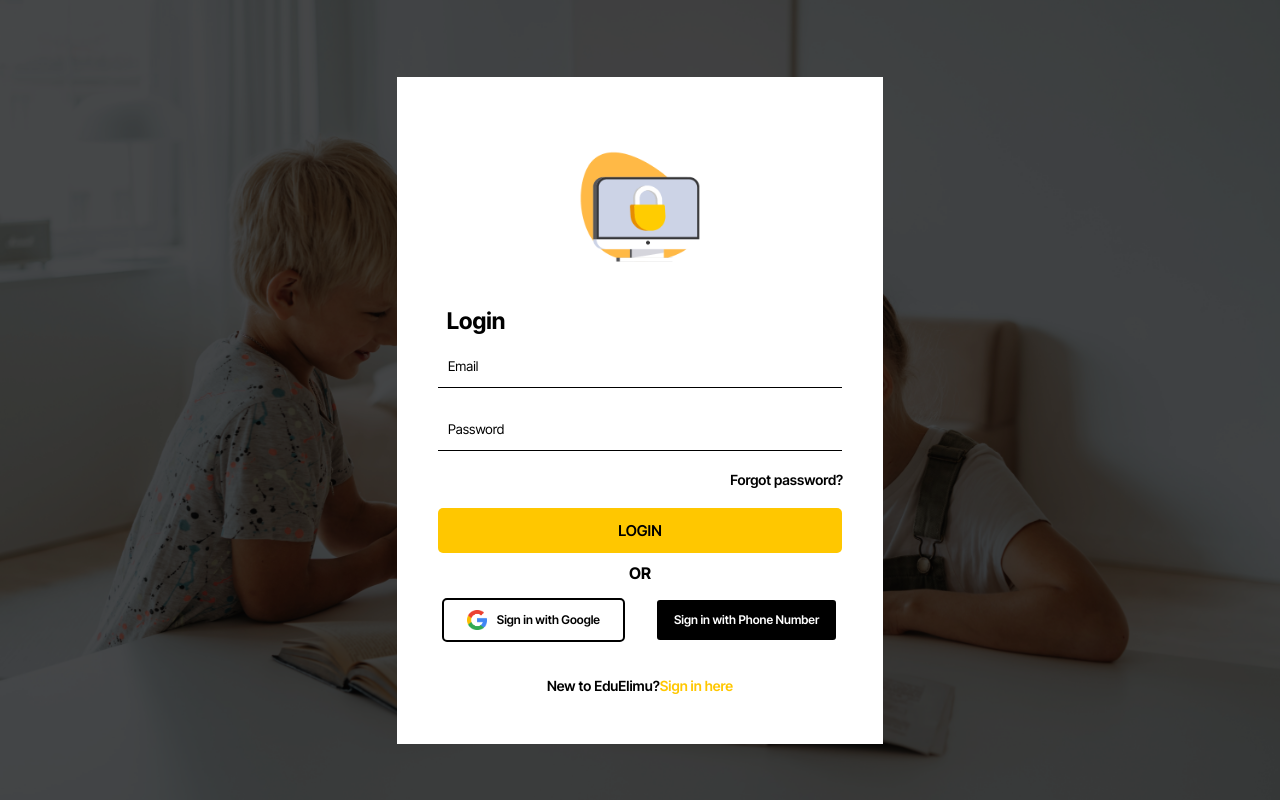
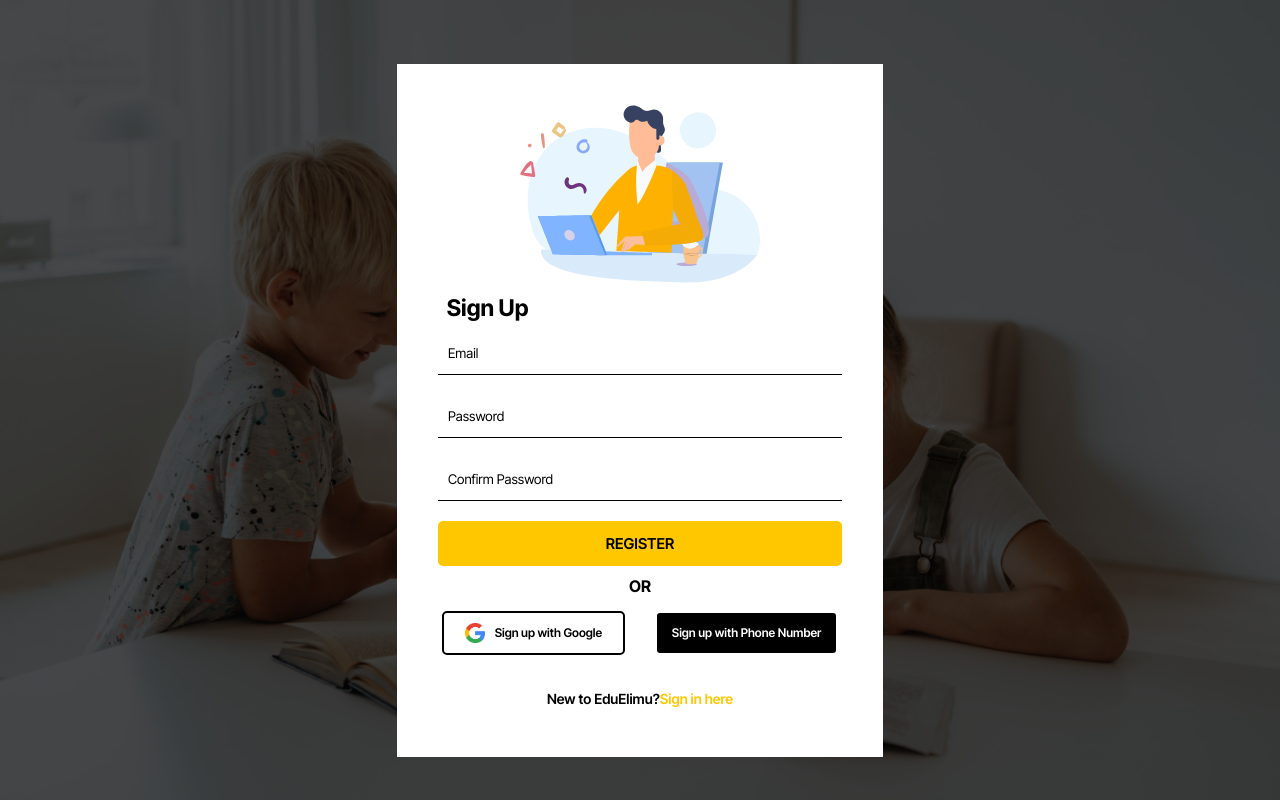
Before and after one commit to etemesi254/EduElimu, a React (Create React App) app in the folder Frontend/web/: page /register in a window 1280 px wide. Built offline with nearby package versions, Linux system fonts and the light colour scheme; no server answers; a web font is replaced by a local one.

Commit message:
Registration using normal form complete

```diff
--- a/Frontend/web/src/App.js
+++ b/Frontend/web/src/App.js
@@ -13,10 +13,14 @@
 import RegisterUser from './user_auth/register';
 import Loginuser from './user_auth/login';
 import Watchlist from './watchlist/watchlist';
+import { AuthProvider } from './context/AuthContext';
 
 function App() {
   return (
-    <Loginuser/>
+    <AuthProvider>
+      <RegisterUser/>
+    </AuthProvider>
+
 
   );
 }
--- /dev/null
+++ b/Frontend/web/src/context/AuthContext.js
@@ -0,0 +1,34 @@
+import React, { useContext, useEffect, useState } from 'react';
+import { authFB } from '../user_auth/firebase';
+
+
+const AuthContext = React.createContext();
+
+export function useAuth(){
+    return useContext(AuthContext)
+}
+
+export function AuthProvider({children}) {
+    const [currentUser, setCurrentUser] = useState();
+
+    function signup(email, password) {
+        return authFB.createUserWithEmailAndPassword(email, password);
+    }
+
+    useEffect(()=>{
+        const unsubscribe = authFB.onAuthStateChanged(user=>{
+            setCurrentUser(user);
+        })
+
+        return unsubscribe;
+    },[])
+    const value = {
+        currentUser,
+        signup
+    }
+  return (
+    <AuthContext.Provider value={value}>
+        {children}
+    </AuthContext.Provider>
+  )
+}
--- /dev/null
+++ b/Frontend/web/src/user_auth/firebase.js
@@ -0,0 +1,15 @@
+import firebase from "firebase/compat/app";
+import "firebase/compat/auth";
+
+const app = firebase.initializeApp({
+    apiKey: "AIzaSyD_NvaU5wvR41xHaAeEk41vsBOgT0YLM0M",
+    authDomain: "eduelimu.firebaseapp.com",
+    projectId: "eduelimu",
+    storageBucket: "eduelimu.appspot.com",
+    messagingSenderId: "289499981898",
+    appId: "1:289499981898:web:97681579c96a5c74b0deb3",
+    measurementId: "G-T4Y25T09C7"
+});
+
+export const authFB = app.auth();
+export default app;
--- a/Frontend/web/src/user_auth/register.css
+++ b/Frontend/web/src/user_auth/register.css
@@ -161,6 +161,13 @@
     justify-content: right;
     align-self: flex-end;
   }
+  .error{
+    padding: 10px 5px;
+    background-color: rgb(255, 243, 243);
+    color: red;
+    font-size: 12px;
+    font-weight: 600;
+  }
   @media screen and (max-width: 700px){
     .whiite-bk{
       background-color: white;
--- a/Frontend/web/src/user_auth/register.js
+++ b/Frontend/web/src/user_auth/register.js
@@ -1,9 +1,41 @@
 import './register.css';
 import lottie from 'lottie-web';
-import { useEffect, useRef } from 'react';
-import {IoChevronBackCircle} from "react-icons/io5";
+import { useEffect, useRef,useState } from 'react';
+import { useAuth } from '../context/AuthContext';
+
 function RegisterUser (){
     const container = useRef(null);
+    const {signup} = useAuth();
+    const [email,setEmail] = useState('');
+    const [password,setPassword] = useState('');
+    const [confirmPassword, setConfirmPassword] = useState('');
+    const [error,setError] = useState('');
+    const [loading,setLoading] = useState(false);
+
+    const handleEmailInput = (e) => setEmail(e.target.value);
+    const handlePasswordInput = (e) => setPassword(e.target.value);
+    const handleConfirmPasswordInput = (e) => setConfirmPassword(e.target.value);
+
+    async function handleSubmit(e){
+        e.preventDefault();
+        if(password!= confirmPassword){
+            setError('Your passwords do not match')
+            setTimeout(() => {
+                setError('');
+            }, 3000);
+        }else{
+            try{
+                setLoading(true);
+                await signup(email,password)
+            }catch(error){
+                setError(`${error.message}`);
+            }
+            setLoading(false);
+            setTimeout(() => {
+                setError('');
+            }, 3000);
+        }
+    }
 
     useEffect(()=>{
         const instance = lottie.loadAnimation({
@@ -25,12 +57,26 @@
         <div className="form_container">
             <div className="whiite-bk">
                 <div className="lottie_container" ref={container}></div>
+                {error?<div className='error'>
+                    <p>{error}</p>
+                </div>:''}
                 <h3 className='alt-1'>Sign Up</h3>
-                <form className="form">
-                    <input type="Email" placeholder="Email"/>
-                    <input type="password" placeholder="Password"/>
-                    <input type="password" placeholder="Confirm Password"/>
-                    <button type="submit" className="login">REGISTER</button>
+                <form className="form" onSubmit={handleSubmit}>
+                    <input
+                        type="Email"
+                        placeholder="Email"
+                        onChange={handleEmailInput}
+                        value={email}/>
+                    <input type="password"
+                        placeholder="Password"
+                        onChange={handlePasswordInput}
+                        value={password}/>
+                    <input
+                        type="password"
+                        placeholder="Confirm Password"
+                        onChange={handleConfirmPasswordInput}
+                        value={confirmPassword}/>
+                    <button type="submit" className="login" disabled={loading}>REGISTER</button>
                 </form>
                 <h4 className='alt'>OR</h4>
                 <div className='signwith'>
```
